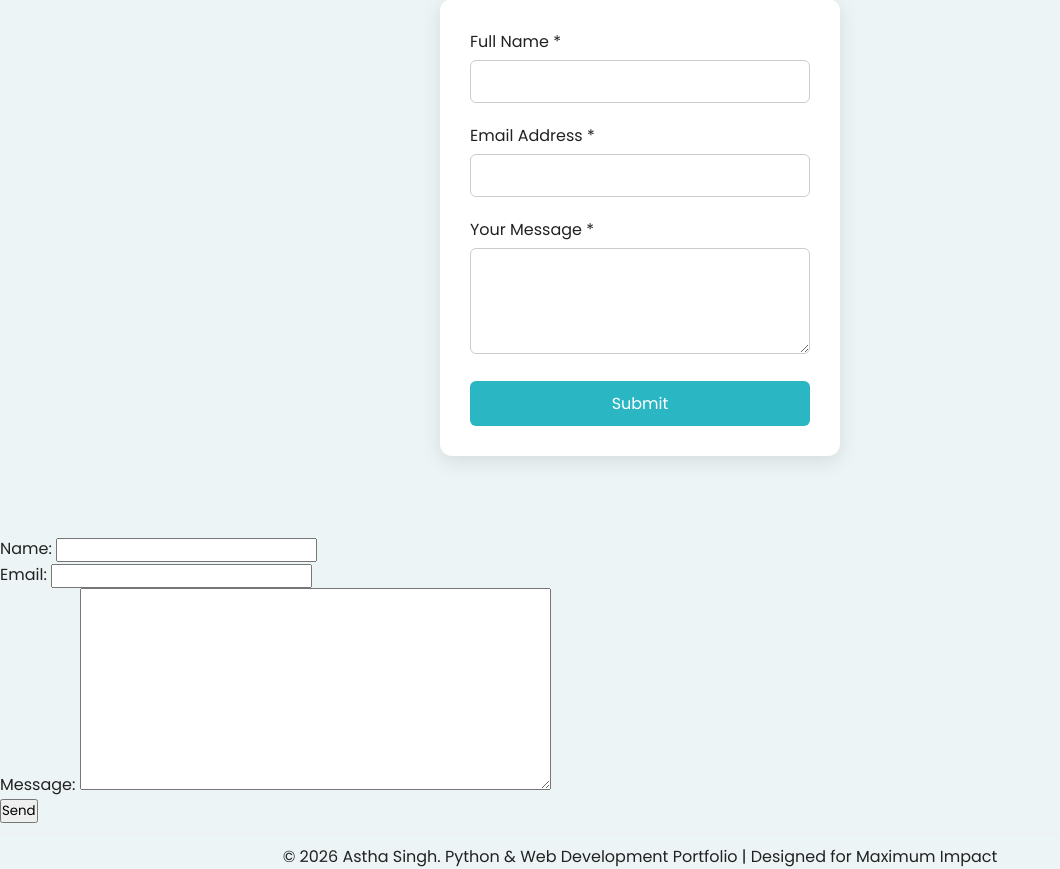
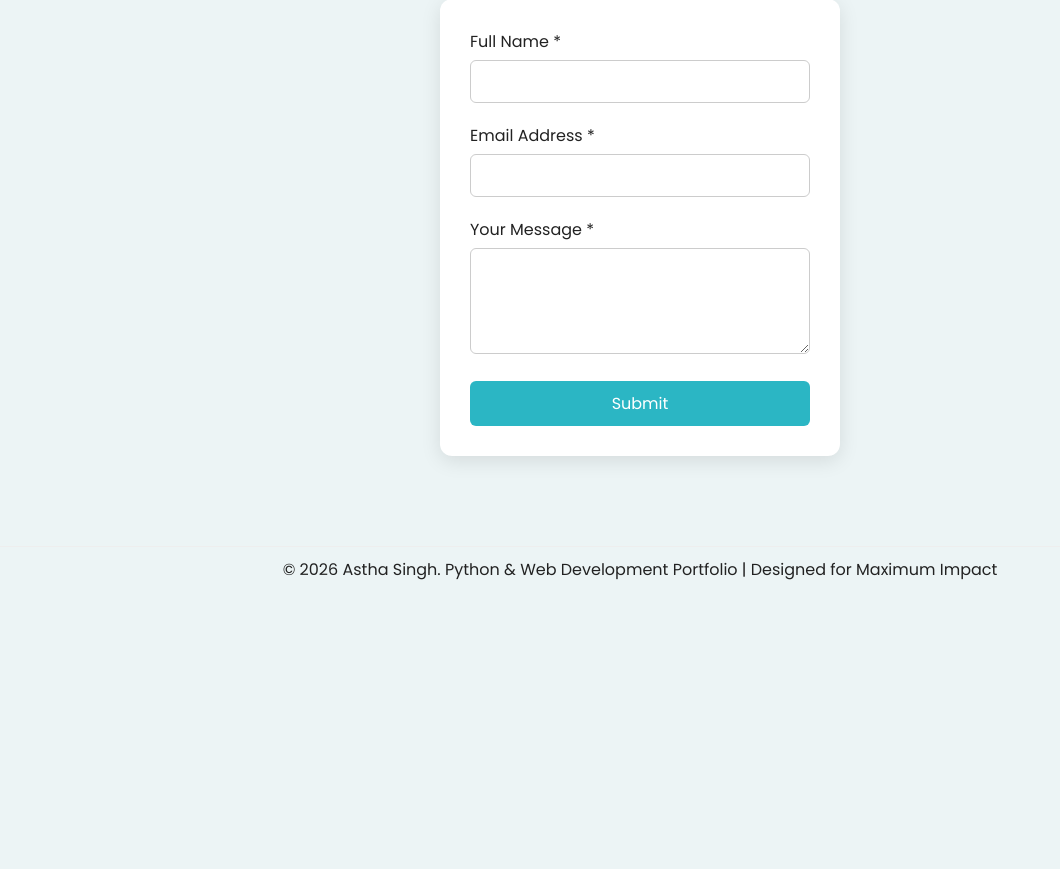
Before and after one commit to Astha1723/Portfolio, a Django app: page / in a window 1280 px wide. Shown: the part 3864-4733 px from the top of the page, without its empty margins (0-1060 px from the left). After the commit the page ends 4444 px from the top, so only its background shows below. Run offline with Django 5.2, Linux system fonts and the light colour scheme.

Commit message:
Refactor contact form in home.html
Updated contact form to include name, email, and message fields with proper names and CSRF token.

```diff
--- a/portfolio/templates/portfolio/home.html
+++ b/portfolio/templates/portfolio/home.html
@@ -154,20 +154,22 @@
     <p class="contact-subtitle">Please fill this form properly</p>
 
     <div class="contact-card">
-        <form>
+        <form method="POST">
+            {% csrf_token %}
+
             <div class="form-group">
                 <label>Full Name *</label>
-                <input type="text" required>
+                <input type="text" name="name" required>
             </div>
 
             <div class="form-group">
                 <label>Email Address *</label>
-                <input type="email" required>
+                <input type="email" name="email" required>
             </div>
 
             <div class="form-group">
                 <label>Your Message *</label>
-                <textarea rows="4" required></textarea>
+                <textarea name="message" rows="4" required></textarea>
             </div>
 
             <button type="submit" class="contact-btn">Submit</button>
@@ -191,14 +193,6 @@ new Typed('#typing', {
 });
 </script>
 
-<form method="POST">
-    {% csrf_token %}
-
-    {{ form.as_p }}
-
-    <button type="submit">Send</button>
-</form>
-
 
 </body>
 </html>
```
